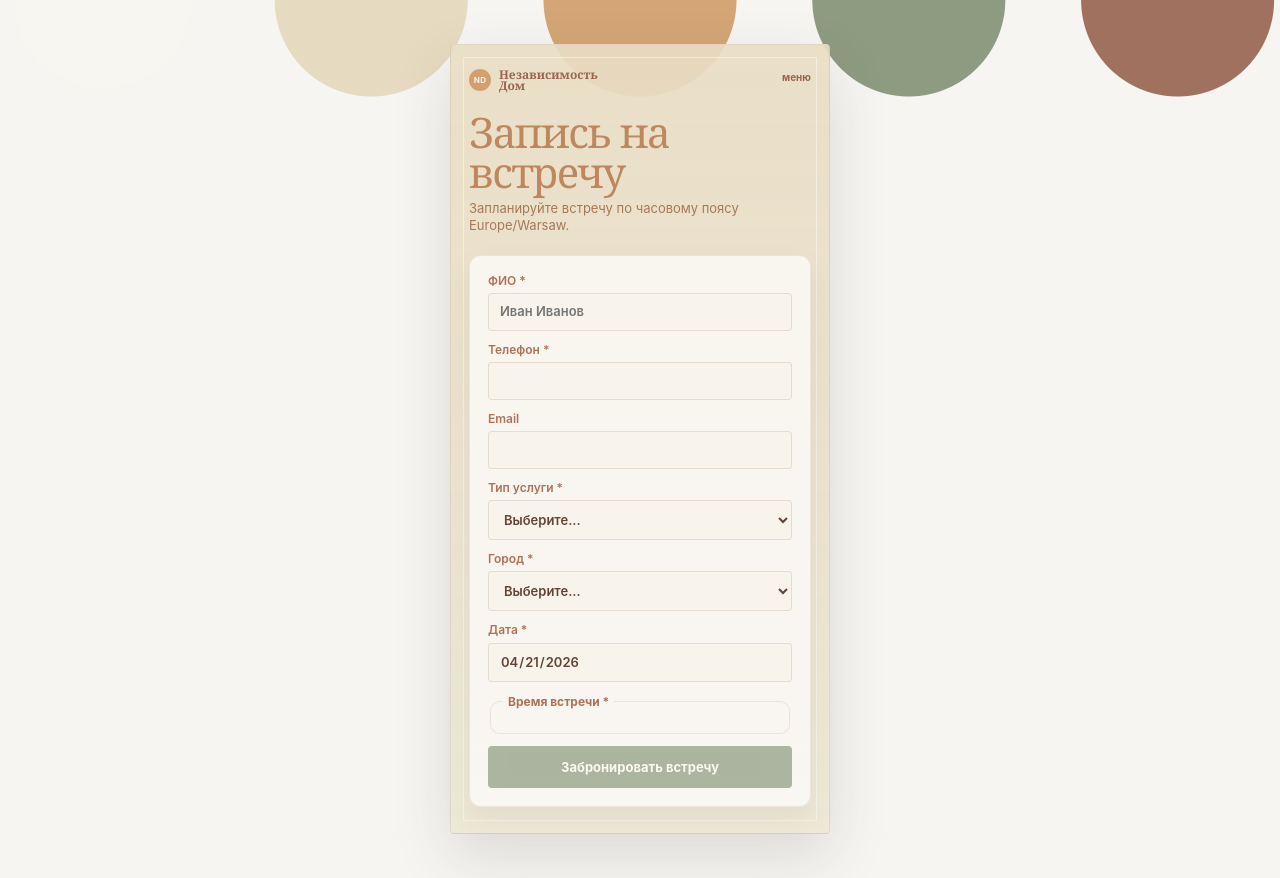
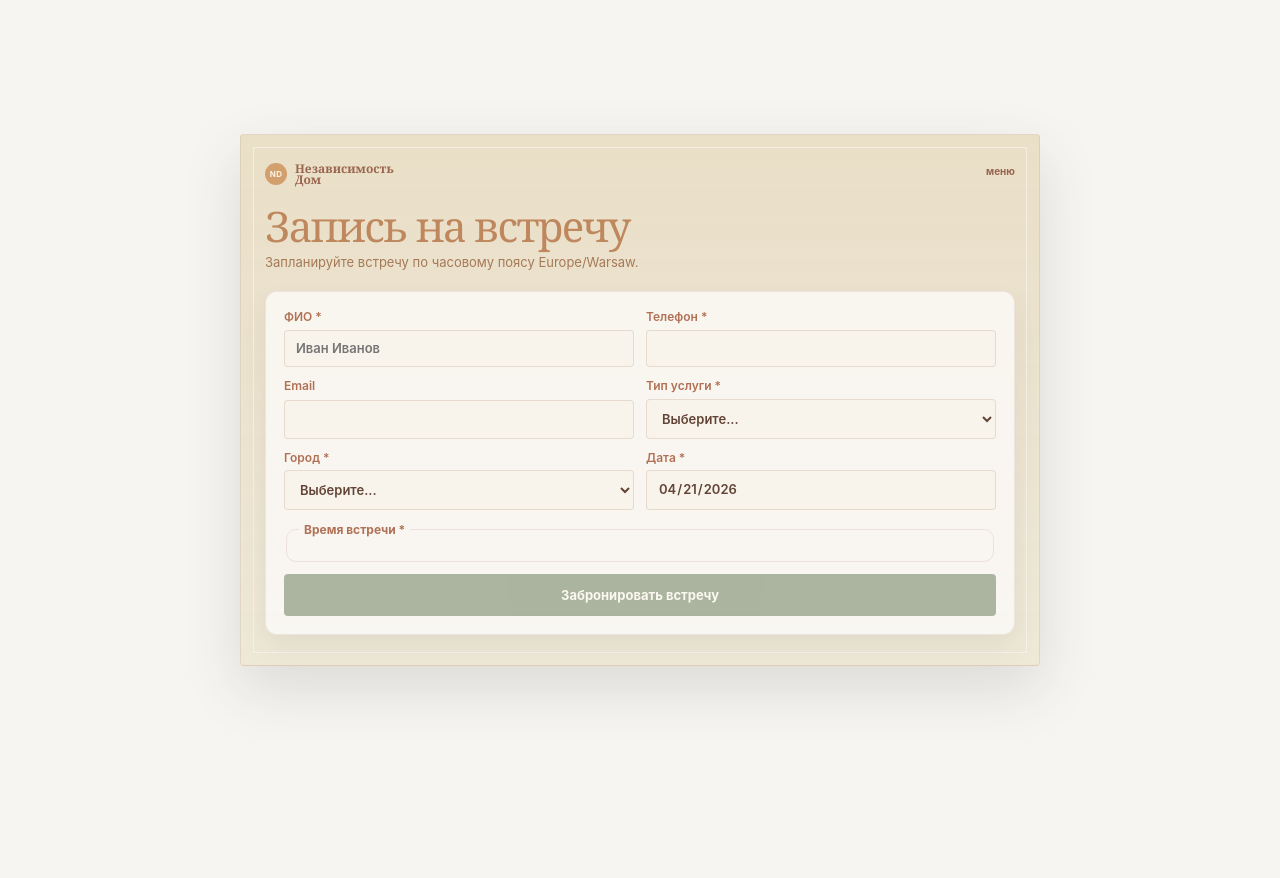
Before and after one commit to Aliaksei-Varabyou/realtor, a React (Vite) app: page / in a window 1280 px wide. After the commit the page ends 800 px from the top, so only its background shows below. Built offline with nearby package versions, Linux system fonts and the light colour scheme.

Commit message:
fix: responsive design

```diff
--- a/src/App.css
+++ b/src/App.css
@@ -8,7 +8,7 @@
 }
 
 .bookingPage {
-  width: min(100%, 420px);
+  width: min(100%, 840px);
   align-content: center;
 }
 
@@ -16,7 +16,7 @@
   position: relative;
   display: grid;
   gap: 20px;
-  padding: 24px 18px 26px;
+  padding: 28px 24px 30px;
   background: linear-gradient(180deg, rgba(232, 220, 195, 0.92), rgba(238, 232, 215, 0.98));
   border: 1px solid rgba(151, 104, 80, 0.14);
   border-radius: 4px;
@@ -89,7 +89,7 @@
 }
 
 .heroCopy p {
-  max-width: 270px;
+  max-width: 420px;
   margin: 8px 0 0;
   color: #a67957;
   font-size: 13px;
@@ -112,7 +112,7 @@
 }
 
 .formGrid {
-  grid-template-columns: 1fr;
+  grid-template-columns: repeat(2, minmax(0, 1fr));
 }
 
 .formGrid > fieldset,
@@ -291,6 +291,16 @@ td {
   background: rgba(250, 248, 243, 0.94);
 }
 
+@media (max-width: 768px) {
+  .bookingPage {
+    width: min(100%, 420px);
+  }
+
+  .formGrid {
+    grid-template-columns: 1fr;
+  }
+}
+
 @media (max-width: 560px) {
   .page {
     padding: 22px 14px;
--- a/src/index.css
+++ b/src/index.css
@@ -5,14 +5,7 @@
 body {
   margin: 0;
   font-family: Inter, system-ui, -apple-system, Segoe UI, Roboto, sans-serif;
-  background:
-    radial-gradient(circle at 8% 0%, rgba(247, 246, 240, 0.95) 0 88px, transparent 89px),
-    radial-gradient(circle at 29% 0%, rgba(229, 216, 188, 0.92) 0 96px, transparent 97px),
-    radial-gradient(circle at 50% 0%, rgba(208, 157, 104, 0.9) 0 96px, transparent 97px),
-    radial-gradient(circle at 71% 0%, rgba(130, 146, 116, 0.9) 0 96px, transparent 97px),
-    radial-gradient(circle at 92% 0%, rgba(150, 99, 78, 0.9) 0 96px, transparent 97px),
-    #f6f5f2;
-  background-repeat: no-repeat;
+  background: #f6f5f2;
   color: #624436;
 }
 
```
